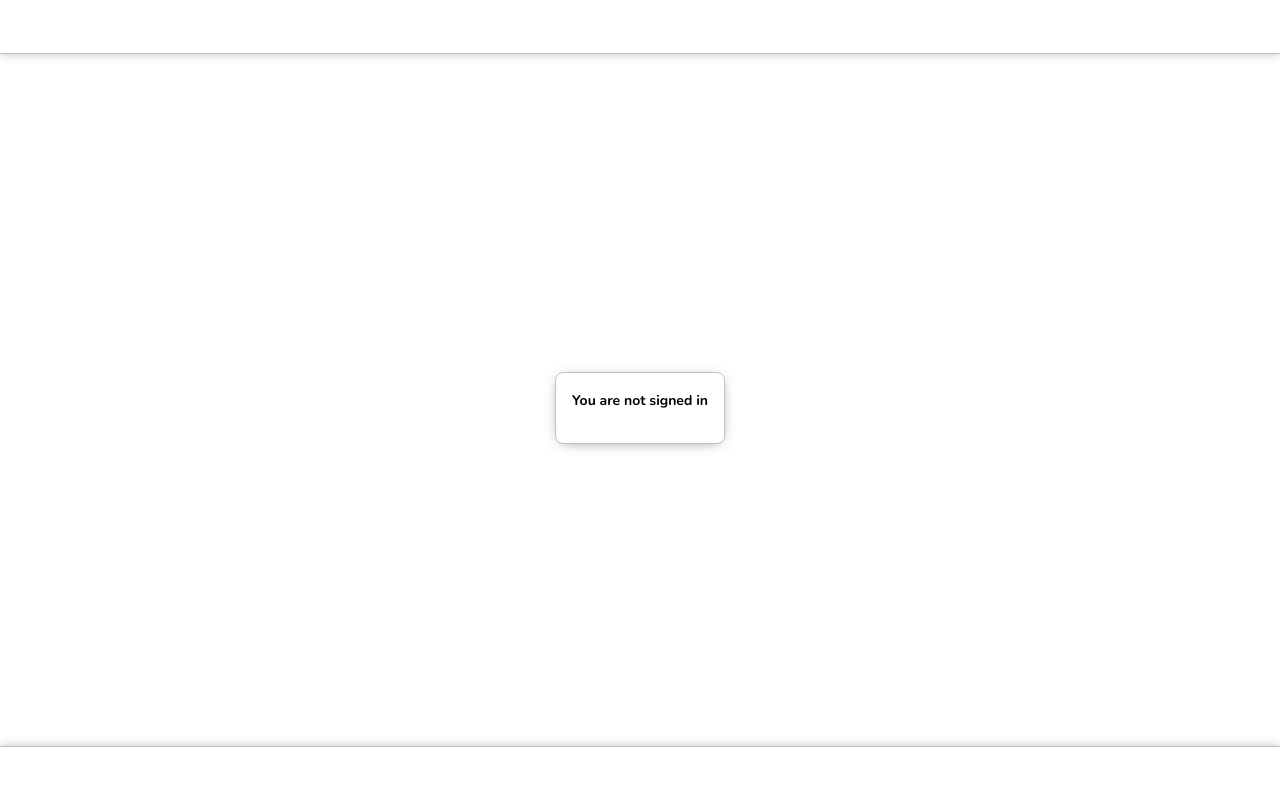
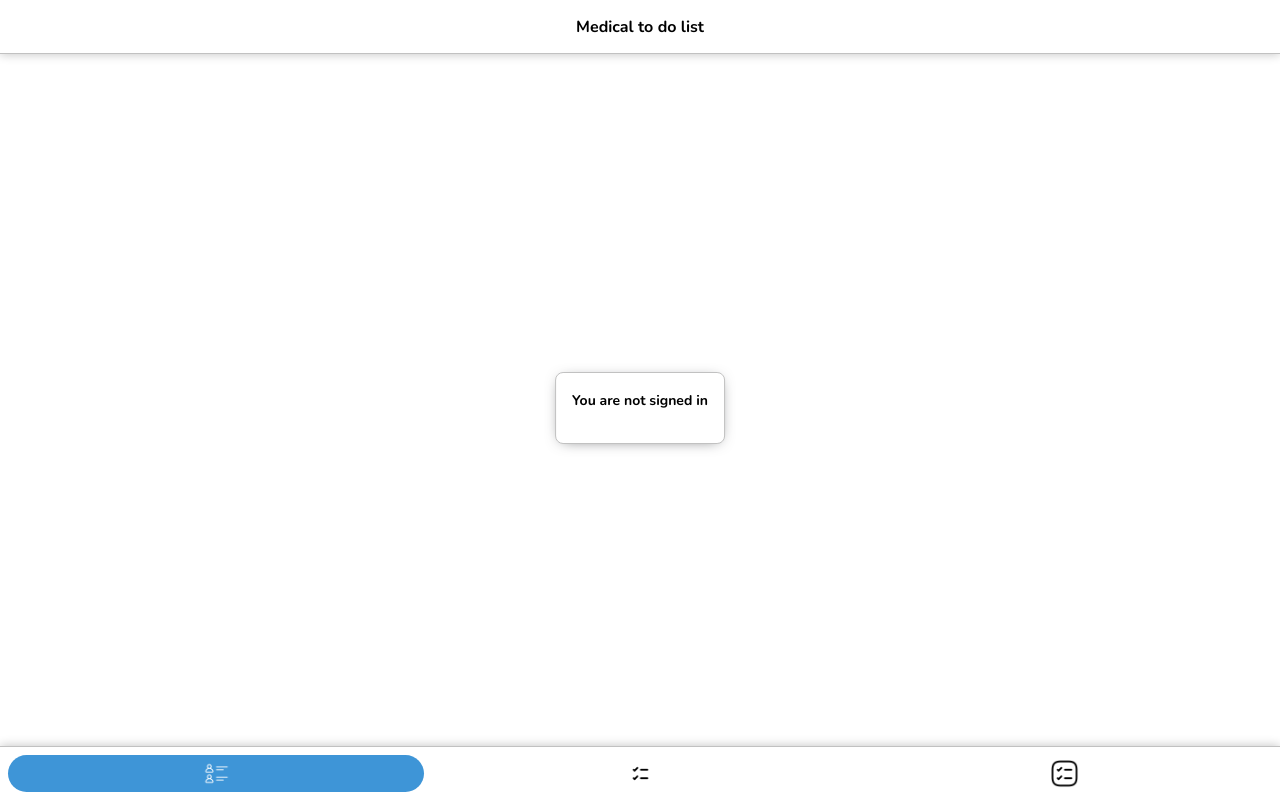
Before and after one commit to olivmiron/medical_to_do_list, a PHP site: page / in a window 1280 px wide. Run offline with PHP 8.4, Linux system fonts and the light colour scheme; some libraries are stand-ins or nearby versions.

Commit message:
top and bottom bar further init

```diff
--- a/website_resources/design/stylesheets/global.css
+++ b/website_resources/design/stylesheets/global.css
@@ -4,20 +4,24 @@
 
     /* general */
 
+--color_primary: #3e95d7;
 
-    --color_primary: #1c80cb;
-
+--color_primary_darker: #1c80cb;
 
 --color_success: #33a728;
+
 --color_info: #17a2b8;
+
 --color_warning: #ffc107;
+
 --color_danger: #dc3545;
-
 
 --color_light: #d4d4d4;
 
 --color_light_gray: #c1c1c1;
+
 --color_gray: #6c757d;
+
 --color_dark_gray: #4a4c4f;
 
 --color_dark: #343a40;
@@ -25,34 +29,39 @@
 --nunito_font: 'Nunito', Arial, "Noto Sans";
 
 --spacing_small: 4px;
+
 --spacing_medium: 8px;
+
 --spacing_large: 12px;
+
 --spacing_xl: 16px;
+
 --spacing_xxl: 20px;
 
 --border_radius_small: 4px;
+
 --border_radius_medium: 8px;
+
 --border_radius_large: 12px;
+
 --border_infinite_radius: 1000px;
 
+--transition_fast: 0.2s;
 
-    --transition_fast: 0.2s;
 --transition_medium: 0.4s;
+
 --transition_slow: 0.6s;
 
+--z_index_absolute_top: 1000;
 
+--z_index_overlay_screens: 500; /* draggable screens that come from the top or bottom of the screen */
 
-    --z_index_absolute_top: 1000;
-    --z_index_overlay_screens: 500; /* draggable screens that come from the top or bottom of the screen */
 --z_index_top: 100;
 
 
     /* element specific */
 
-
 --top_bottom_bar_size: 54px;
-
-
 }
 
 @font-face {
@@ -108,12 +117,10 @@ br {height: 20px;}
     right: 0;
     width: 100%;
     z-index: var(--z_index_top);
-
     display: flex;
-    justify-content: space-between;
-    align-items: center;
     height: var(--top_bottom_bar_size);
     box-sizing: border-box;
+    padding: var(--spacing_medium);
 }
 
 
@@ -129,6 +136,30 @@ br {height: 20px;}
 }
 
 
+/* top bar specifics */
+
+
+#top_bar_title {position: absolute;top: 50%;left: 50%;transform: translate(-50%, -50%);font-size: 16px;font-weight: bold;max-width: calc(100% - var(--spacing_medium) * 4 - var(--top_bottom_bar_size) * 2);text-align: center;}
+
+
+/* bottom bar specifics */
+
+
+#bottom_bar {
+    justify-content: stretch;
+    align-items: stretch;
+    gap: var(--spacing_medium);
+}
+
+.bottom_bar_button {background-color: white;border-radius: var(--border_infinite_radius);display: flex;align-items: center;justify-content: center;padding: var(--spacing_small);flex: 1 1 0;transition: var(--transition_fast);cursor: pointer;}
+.bottom_bar_button:hover:not(.bottom_bar_button_selected) {background-color: var(--color_light);}
+.bottom_bar_button_selected {background-color: var(--color_primary);}
+.bottom_bar_button_selected img {filter: invert(1);}
+
+.bottom_bar_button img {
+    height: 100%;
+    flex: 0 0 0%;
+}
 
 
 /* app view screen */
--- a/website_resources/logic/back_end/components/bottom_bar.php
+++ b/website_resources/logic/back_end/components/bottom_bar.php
@@ -1,3 +1,5 @@
 <div id="bottom_bar" class="top_bottom_bar">
-
+    <div class="bottom_bar_button bottom_bar_button_selected"><img src="/website_resources/design/media/icons/patients.png"/></div>
+    <div class="bottom_bar_button"><img src="/website_resources/design/media/icons/to_do.png"/></div>
+    <div class="bottom_bar_button"><img src="/website_resources/design/media/icons/private_to_do.png"/></div>
 </div>
--- a/website_resources/logic/back_end/components/top_bar.php
+++ b/website_resources/logic/back_end/components/top_bar.php
@@ -1,2 +1,5 @@
 <div id="top_bar" class="top_bottom_bar">
+    <div id="top_bar_title">
+        <span>Medical to do list</span>
+    </div>
 </div>
```
Also changed, not shown: website_resources/design/media/icons/patients.png (added), website_resources/design/media/icons/private_to_do.png (added), website_resources/design/media/icons/to_do.png (added). Lines whose indentation alone changed are shown as unchanged.
